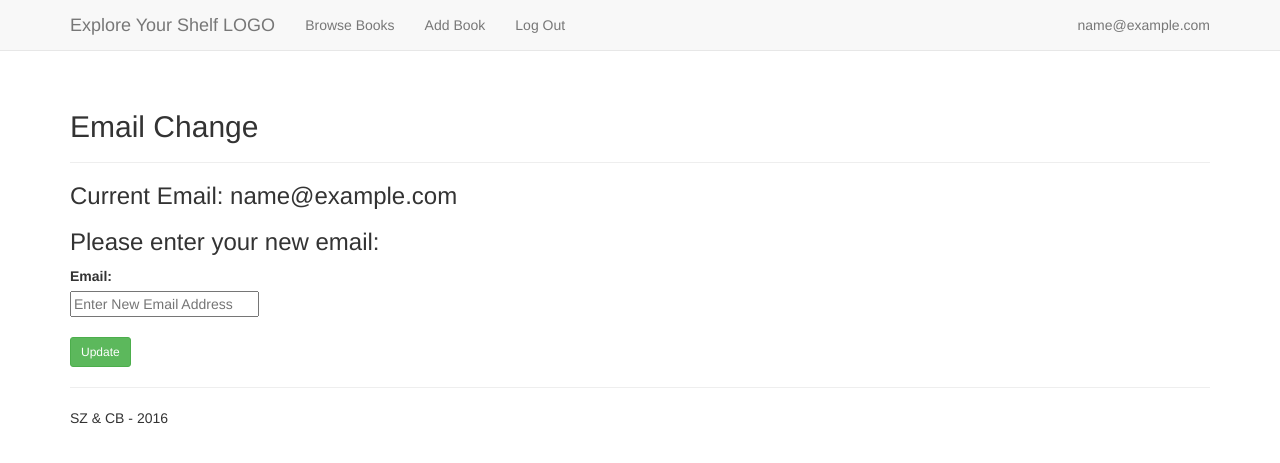
After one commit to szapata1014/App, a Flask app: page /email_change in a window 1280 px wide. The commit adds this page. Shown: the top 463 px of the page. Run offline with Flask 2, Linux system fonts and the light colour scheme; a user stored in the database is signed in; tables that the repository leaves empty hold one stand-in row (values such as "Sample post"); some libraries are stand-ins or nearby versions.

Commit message:
Added email change option

```diff
--- /dev/null
+++ b/app/templates/email_change.html
@@ -0,0 +1,22 @@
+{% extends "layout.html" %}
+{% from "_form_macros.html" import render_field %}
+
+{% block content %}
+
+<div class="user-profile">
+  <div class="page-header">
+    <h2>Email Change</h2>
+  </div>
+
+  <h3>Current Email: {{ current_user.email }}</h3>
+  <h3>Please enter your new email:</h3>
+  <form action="{{ url_for('user.user_email_change') }}" method="POST">
+  {{ form.csrf_token }}
+    <dl>
+      {{ render_field(form.email, placeholder="Enter New Email Address") }}
+    </dl>
+    <button class="btn btn-sm btn-success" type="submit">Update</button>
+  </form>
+</div>
+
+{% endblock %}
--- a/app/templates/user_profile.html
+++ b/app/templates/user_profile.html
@@ -17,7 +17,7 @@
 
       <div class="panel panel-info">
         <div class="panel-heading">Account Actions</div>
-        <div class="panel-body"><a href="#">Change Email</a></div>
+        <div class="panel-body"><a href="{{ url_for('user.user_email_change') }}">Change Email</a></div>
         <div class="panel-body"><a href="#">Change Password</a></div>
         {% if not current_user.email_confirmed %}
           <div class="panel-body"><a href="#">Resend Email Confirmation</a></div>
--- a/app/user/views.py
+++ b/app/user/views.py
@@ -167,3 +167,28 @@ def reset_with_token(token):
 @login_required
 def user_profile():
 	return render_template('user_profile.html')
+
+@user_blueprint.route('/email_change', methods=["GET", "POST"])
+@login_required
+def user_email_change():
+    form = EmailForm()
+    if request.method == 'POST':
+        if form.validate_on_submit():
+            try:
+                user_check = User.query.filter_by(email=form.email.data).first()
+                if user_check is None:
+                    user = current_user
+                    user.email = form.email.data
+                    user.email_confirmed = False
+                    user.email_confirmed_on = None
+                    user.email_confirmation_sent_on = datetime.now()
+                    db.session.add(user)
+                    db.session.commit()
+                    send_confirmation_email(user.email)
+                    flash('Email changed!  Please confirm your new email address (link sent to new email).', 'success')
+                    return redirect(url_for('user.user_profile'))
+                else:
+                    flash('Sorry, that email already exists!', 'error')
+            except IntegrityError:
+                flash('Error! That email already exists!', 'error')
+    return render_template('email_change.html', form=form)
```
Also changed, not shown: 3 other files.
